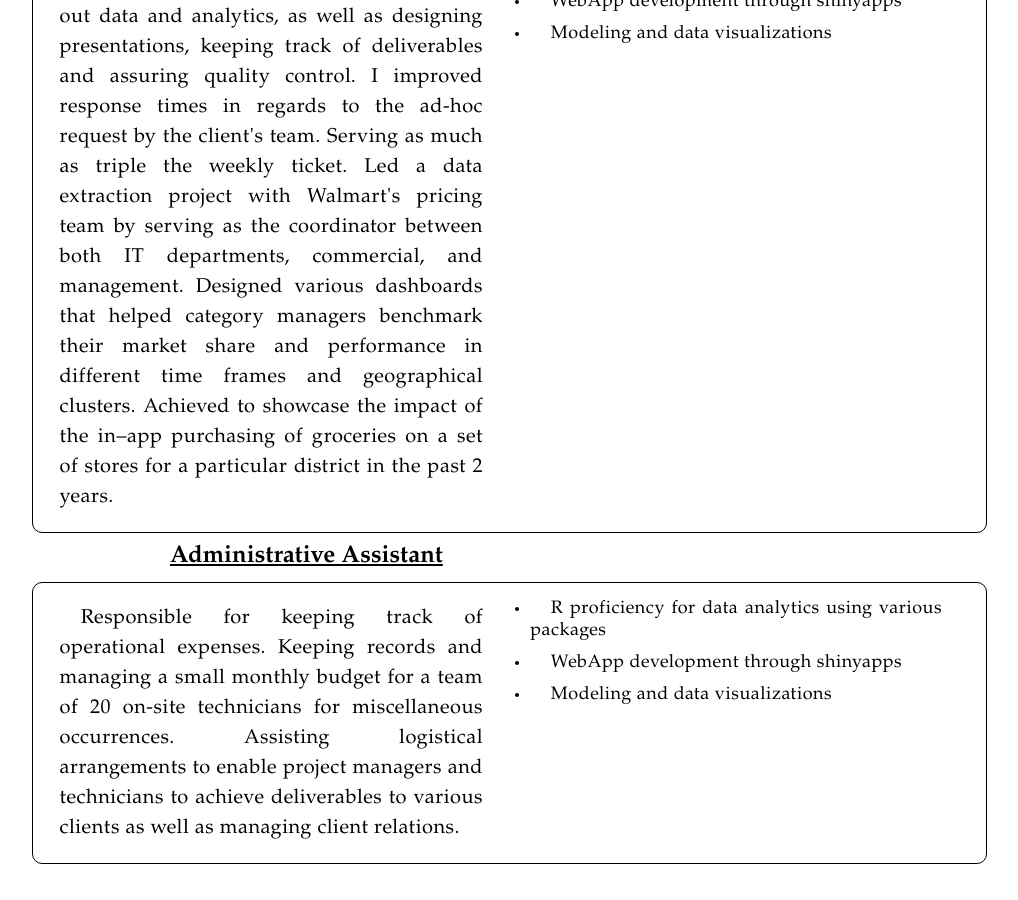
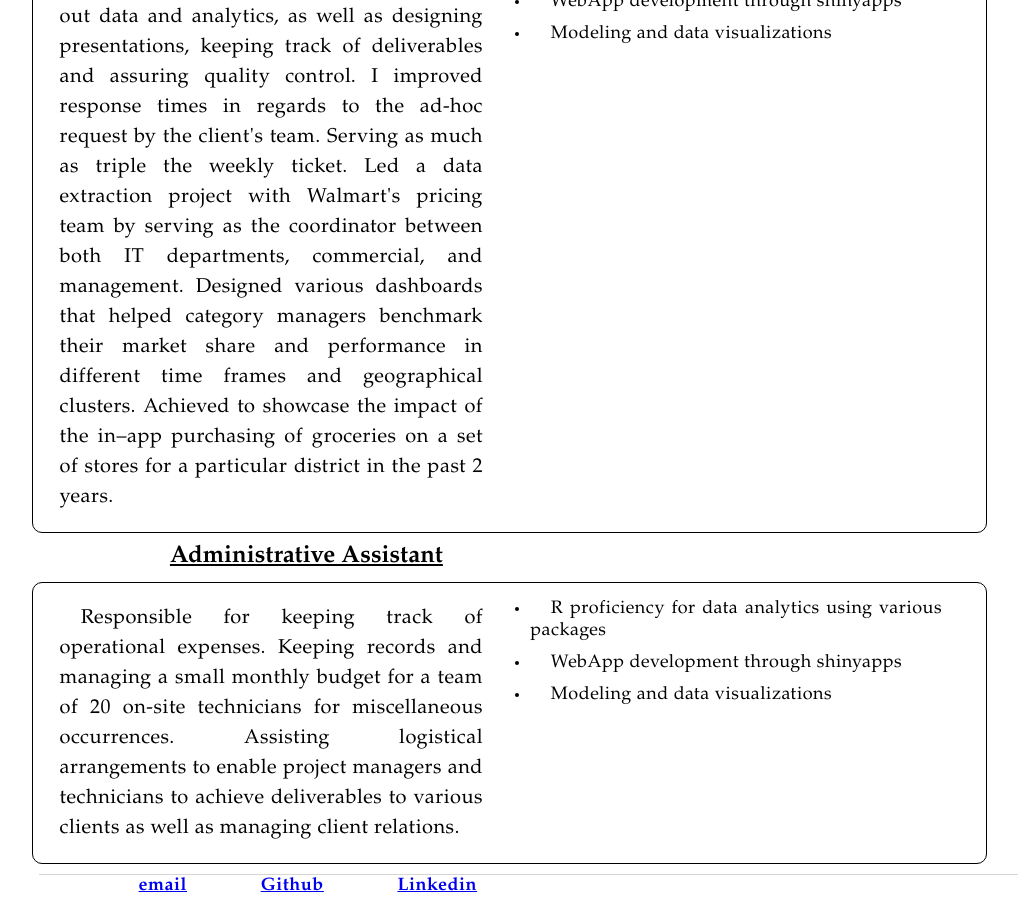
Before and after one commit to sblasco7/sblasco7.github.io, a Jekyll site: the page cv.html, which Jekyll copies as it is, in a window 1280 px wide and 900 px high, scrolled down 1107 px. Shown: the whole window, without its empty margins (149-1167 px from the left). Built offline with Jekyll 4.4.1, drawn with Linux system fonts in a browser that asks for light colours; before the commit the page ends 1981 px from its top, so only the background shows below that.

Commit message:
Update cv.html

```diff
--- a/cv.html
+++ b/cv.html
@@ -97,5 +97,12 @@
 			</div>
 	    </div>
 	</div>
+	<footer>
+		<ul>
+			<li><a href="mailto:sblascomedina@gmail.com">email</a></li>
+			<li><a href="https://github.com/sblasco7">Github</a></li>
+			<li><a href="https://www.linkedin.com/in/simonblasco">Linkedin</a></li>
+		</ul>
+	</footer>
   </body>
 </html>
```
